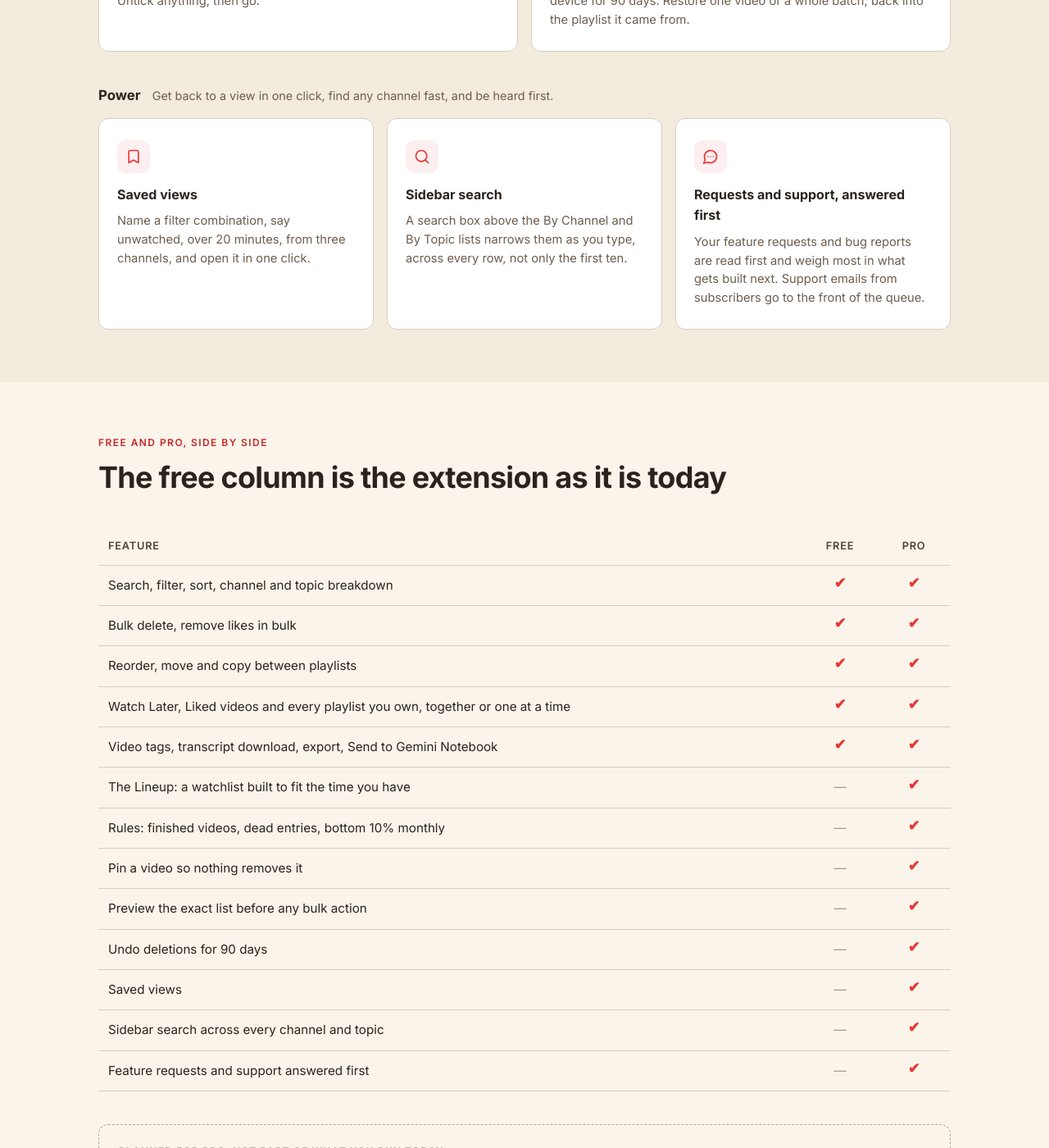
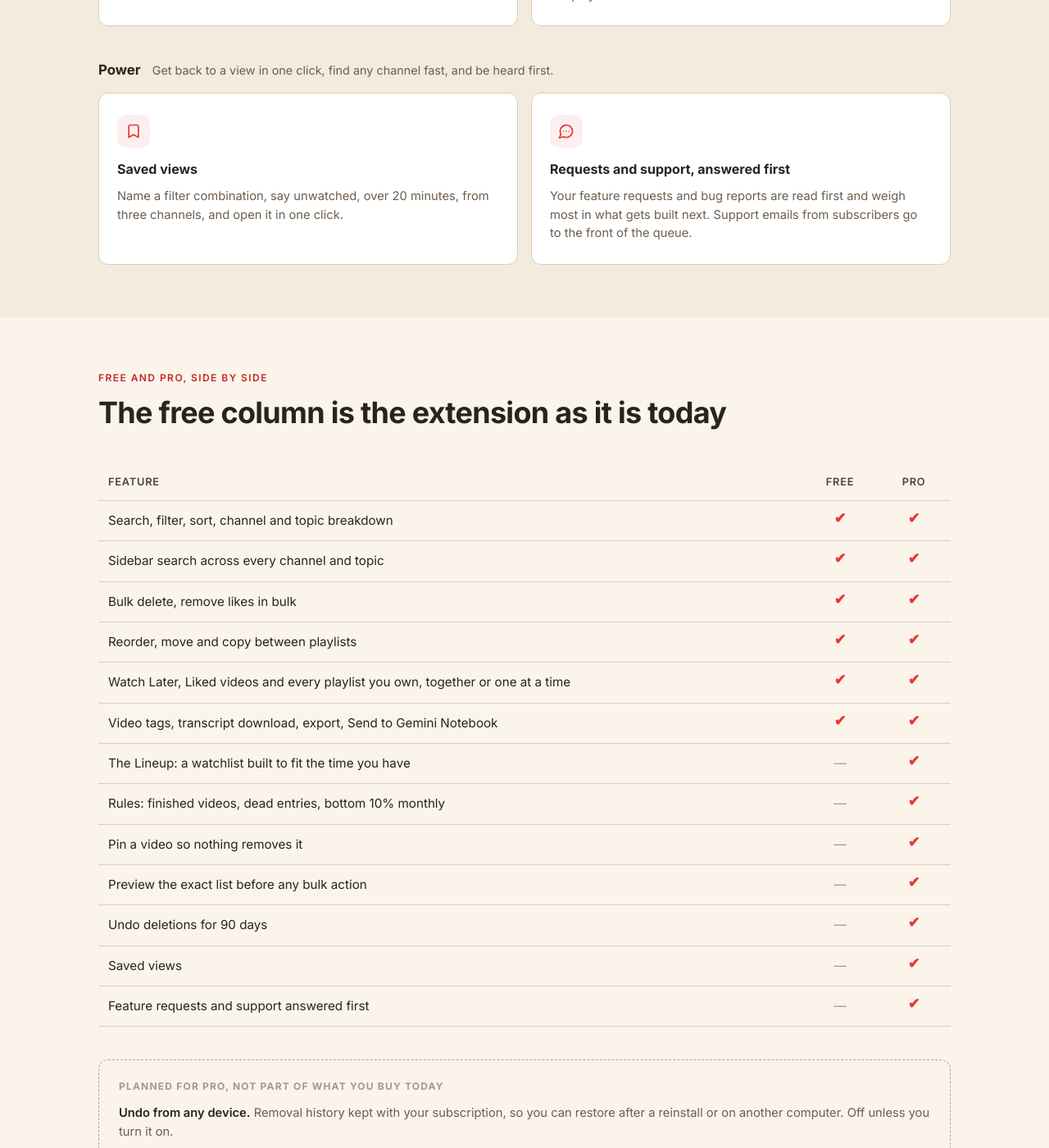
Before and after one commit to dominic-lam/tidywl-site, a Jekyll site: the page built from pricing/index.html, in a window 1280 px wide and 1400 px high, scrolled down 2636 px. Shown: the whole window at 82% size. Built offline with Jekyll 4.4.1, drawn with Linux system fonts in a browser that asks for light colours; some of the changed text lies outside the part shown.

Commit message:
2.1.0 is live on Chrome: the sidebar search is free, and versions.yml follows
The search above the By Channel and By Topic lists shipped free in 2.1.0, but
every page here still sold it as Pro. Removed from the Pro list and the feature
cards on /pricing/, and moved into the comparison table free block as a tick in
both columns; the Pro pill dropped from the tutorial bullet and the Pro band no
longer claims it; the "(Pro)" label gone from the llms.txt link.

The v2.0.0-release announcement no longer names it among Pro features, and the
privacy table says gate_search was retired in 2.1.0 rather than deleting the
row, since older installs keep reporting the value they had reached.

Co-Authored-By: Claude Opus 5 (1M context) <noreply@anthropic.com>
Claude-Session: https://claude.ai/code/session_011qiq7dhipkSyA48pS2hZfU

```diff
--- a/_data/versions.yml
+++ b/_data/versions.yml
@@ -14,7 +14,7 @@
 # update_url, so an install that takes it asks AMO from then on. Nothing is
 # served from tidywl.com/firefox/ for 2.1.0 — the 2.0.1 and earlier files stay
 # up for anyone who has not updated yet.
-chrome: "2.0.1"
+chrome: "2.1.0"
 firefox: "2.1.0"
 # Microsoft Edge Add-ons, live since 2026-09-18. Edge has its own build
 # (tidywl/scripts/build-edge-zip.sh) and its own review queue, so it can sit a
--- a/config/announcements.json
+++ b/config/announcements.json
@@ -4,7 +4,7 @@
       "id": "v2.0.0-release",
       "title": "What's New in v2.0.0",
       "bullets": [
-        "TidyWL Pro is here: clean-up rules, Pin, a preview before bulk deletes, undo with a Delete history, saved views, sidebar search and the Lineup. Nothing that was free has moved behind it: https://tidywl.com/pro/",
+        "TidyWL Pro is here: clean-up rules, Pin, a preview before bulk deletes, undo with a Delete history, saved views and the Lineup. Nothing that was free has moved behind it: https://tidywl.com/pro/",
         "Group by channel: three new sorts put a heading before each channel (most videos, fewest videos, or A to Z), and you can fold a channel shut",
         "Delete from a merged view: with several playlists ticked, Delete removes a video from all of them at once",
         "A tidier toolbar, grouped into Find, Pro tools, Select & move and Export & open, plus a help button that opens the tutorials",
--- a/llms.txt
+++ b/llms.txt
@@ -43,7 +43,7 @@ Step-by-step instructions for every feature are on the [tutorials page](https://
 - [Install and open the dashboard](https://tidywl.com/tutorials/#install)
 - [Sync a playlist](https://tidywl.com/tutorials/#sync)
 - [Search, and filter by tag](https://tidywl.com/tutorials/#search)
-- [By channel, by topic, and the sidebar search (Pro)](https://tidywl.com/tutorials/#breakdown)
+- [By channel, by topic, and the sidebar search](https://tidywl.com/tutorials/#breakdown)
 - [Sort, and group by channel](https://tidywl.com/tutorials/#sort)
 - [Delete videos, or remove likes](https://tidywl.com/tutorials/#delete)
 - [See several playlists at once](https://tidywl.com/tutorials/#merged-view)
--- a/pricing/index.html
+++ b/pricing/index.html
@@ -96,7 +96,6 @@ faq:
             <li>Preview the exact list before any bulk action</li>
             <li>Undo deletions for 90 days</li>
             <li>Saved views</li>
-            <li>Sidebar search across every channel and topic</li>
             <li>Feature requests and support answered first</li>
           </ul>
         </div>
@@ -189,11 +188,6 @@ faq:
             <p>Name a filter combination, say unwatched, over 20 minutes, from three channels, and open it in one click.</p>
           </div>
           <div class="feature-card">
-            <div class="feature-icon"><svg width="20" height="20" viewBox="0 0 24 24" fill="none" stroke="currentColor" stroke-width="2" stroke-linecap="round" stroke-linejoin="round" aria-hidden="true"><circle cx="11" cy="11" r="8"/><path d="m21 21-4.34-4.34"/></svg></div>
-            <h3>Sidebar search</h3>
-            <p>A search box above the By Channel and By Topic lists narrows them as you type, across every row, not only the first ten.</p>
-          </div>
-          <div class="feature-card">
             <div class="feature-icon"><svg width="20" height="20" viewBox="0 0 24 24" fill="none" stroke="currentColor" stroke-width="2" stroke-linecap="round" stroke-linejoin="round" aria-hidden="true"><path d="M7.9 20A9 9 0 1 0 4 16.1L2 22Z"/><path d="M8 12h.01"/><path d="M12 12h.01"/><path d="M16 12h.01"/></svg></div>
             <h3>Requests and support, answered first</h3>
             <p>Your feature requests and bug reports are read first and weigh most in what gets built next. Support emails from subscribers go to the front of the queue.</p>
@@ -214,6 +208,7 @@ faq:
           </thead>
           <tbody>
             <tr><td>Search, filter, sort, channel and topic breakdown</td><td class="yes"><span aria-hidden="true">✔</span><span class="sr-only">Yes</span></td><td class="yes"><span aria-hidden="true">✔</span><span class="sr-only">Yes</span></td></tr>
+            <tr><td>Sidebar search across every channel and topic</td><td class="yes"><span aria-hidden="true">✔</span><span class="sr-only">Yes</span></td><td class="yes"><span aria-hidden="true">✔</span><span class="sr-only">Yes</span></td></tr>
             <tr><td>Bulk delete, remove likes in bulk</td><td class="yes"><span aria-hidden="true">✔</span><span class="sr-only">Yes</span></td><td class="yes"><span aria-hidden="true">✔</span><span class="sr-only">Yes</span></td></tr>
             <tr><td>Reorder, move and copy between playlists</td><td class="yes"><span aria-hidden="true">✔</span><span class="sr-only">Yes</span></td><td class="yes"><span aria-hidden="true">✔</span><span class="sr-only">Yes</span></td></tr>
             <tr><td>Watch Later, Liked videos and every playlist you own, together or one at a time</td><td class="yes"><span aria-hidden="true">✔</span><span class="sr-only">Yes</span></td><td class="yes"><span aria-hidden="true">✔</span><span class="sr-only">Yes</span></td></tr>
@@ -224,7 +219,6 @@ faq:
             <tr><td>Preview the exact list before any bulk action</td><td class="no" aria-label="Not included">—</td><td class="yes"><span aria-hidden="true">✔</span><span class="sr-only">Yes</span></td></tr>
             <tr><td>Undo deletions for 90 days</td><td class="no" aria-label="Not included">—</td><td class="yes"><span aria-hidden="true">✔</span><span class="sr-only">Yes</span></td></tr>
             <tr><td>Saved views</td><td class="no" aria-label="Not included">—</td><td class="yes"><span aria-hidden="true">✔</span><span class="sr-only">Yes</span></td></tr>
-            <tr><td>Sidebar search across every channel and topic</td><td class="no" aria-label="Not included">—</td><td class="yes"><span aria-hidden="true">✔</span><span class="sr-only">Yes</span></td></tr>
             <tr><td>Feature requests and support answered first</td><td class="no" aria-label="Not included">—</td><td class="yes"><span aria-hidden="true">✔</span><span class="sr-only">Yes</span></td></tr>
           </tbody>
         </table>
--- a/privacy/index.html
+++ b/privacy/index.html
@@ -55,7 +55,7 @@ permalink: /privacy/
           <tr><td>gate_pin</td><td>The same, from Pin.</td></tr>
           <tr><td>gate_undo</td><td>The same, from the delete history.</td></tr>
           <tr><td>gate_views</td><td>The same, from saved views.</td></tr>
-          <tr><td>gate_search</td><td>The same, from the sidebar search.</td></tr>
+          <tr><td>gate_search</td><td>The same, from the sidebar search. Retired in version 2.1.0, when the sidebar search became free: it stopped counting and reports 0, and an older install keeps reporting whatever it had reached.</td></tr>
           <tr><td>upsell_about</td><td>How many times a free install opened the Pro plans from the About window.</td></tr>
           <tr><td>upsell_yearly</td><td>How many times the yearly plan was picked on them, at most once each time they are open.</td></tr>
           <tr><td>upsell_clicked</td><td>How many times someone went from the Pro plans to tidywl.com, with Upgrade or Learn more.</td></tr>
--- a/tutorials/index.html
+++ b/tutorials/index.html
@@ -178,7 +178,7 @@ faq:
           <li><b class="ui">By Channel</b> lists the channels in the playlist with a bar for how many videos each contributed. Click a row to filter the grid to that channel. Clicking a channel name on a video card does the same thing.</li>
           <li><b class="ui">By Topic</b> groups videos by keywords found in their titles. Each video goes under its most common keyword, and a keyword has to appear in at least three titles to count. A group that ends up with fewer than three videos is left off the list, so the rows do not always add up to the playlist. Videos with no qualifying keyword land in <em>[No common keywords]</em>. Click a row to filter to it.</li>
           <li>Both lists start at ten rows. <b class="ui">Show 10 More</b> adds the next ten; near the end it reads however many are left.</li>
-          <li><span class="tut-pill">Pro</span> A search box above the rows narrows the list as you type. It reads <em>“Search channels”</em> on one tab and <em>“Search topics”</em> on the other, and looks through every row, not only the ten on screen. Escape clears it.</li>
+          <li>A search box above the rows narrows the list as you type. It reads <em>“Search channels”</em> on one tab and <em>“Search topics”</em> on the other, and looks through every row, not only the ten on screen. Escape clears it.</li>
         </ol>
         <p class="tut-note">On the free plan the search box carries a <b class="ui">Pro</b> pill, and clicking into it or typing opens the Pro upsell instead. Clicking a row after a search filters the grid exactly as before.</p>
         <p class="tut-note">On a topic row, the crossed-out eye hides that topic from the grid rather than filtering to it — <em>“Hide these videos from the list”</em>. Hide as many as you like; the eye turns back on to <em>“Show these videos again”</em>. Videos with no matching keyword are never hidden this way.</p>
@@ -374,7 +374,7 @@ faq:
   <section class="tut-band">
     <div class="section-inner">
       <p class="section-label">TidyWL Pro</p>
-      <p class="tut-band-note">This section covers TidyWL Pro: how to switch it on, then the tools it adds, each marked <span class="tut-pill">Pro</span>. The sidebar search, marked the same way, sits with <a href="#breakdown">the breakdown</a> above. Pro has been available since version 2.0; see <a href="/pricing/">pricing</a> for what it costs and what it covers. There is no free trial: the free plan is yours to try, and every Pro charge carries a 14-day refund. Nothing that is free today moves behind it.</p>
+      <p class="tut-band-note">This section covers TidyWL Pro: how to switch it on, then the tools it adds, each marked <span class="tut-pill">Pro</span>. Pro has been available since version 2.0; see <a href="/pricing/">pricing</a> for what it costs and what it covers. There is no free trial: the free plan is yours to try, and every Pro charge carries a 14-day refund. Nothing that is free today moves behind it.</p>
 
       <article class="tut" id="activate">
         <h2>Activate your key, and manage your devices</h2>
```
